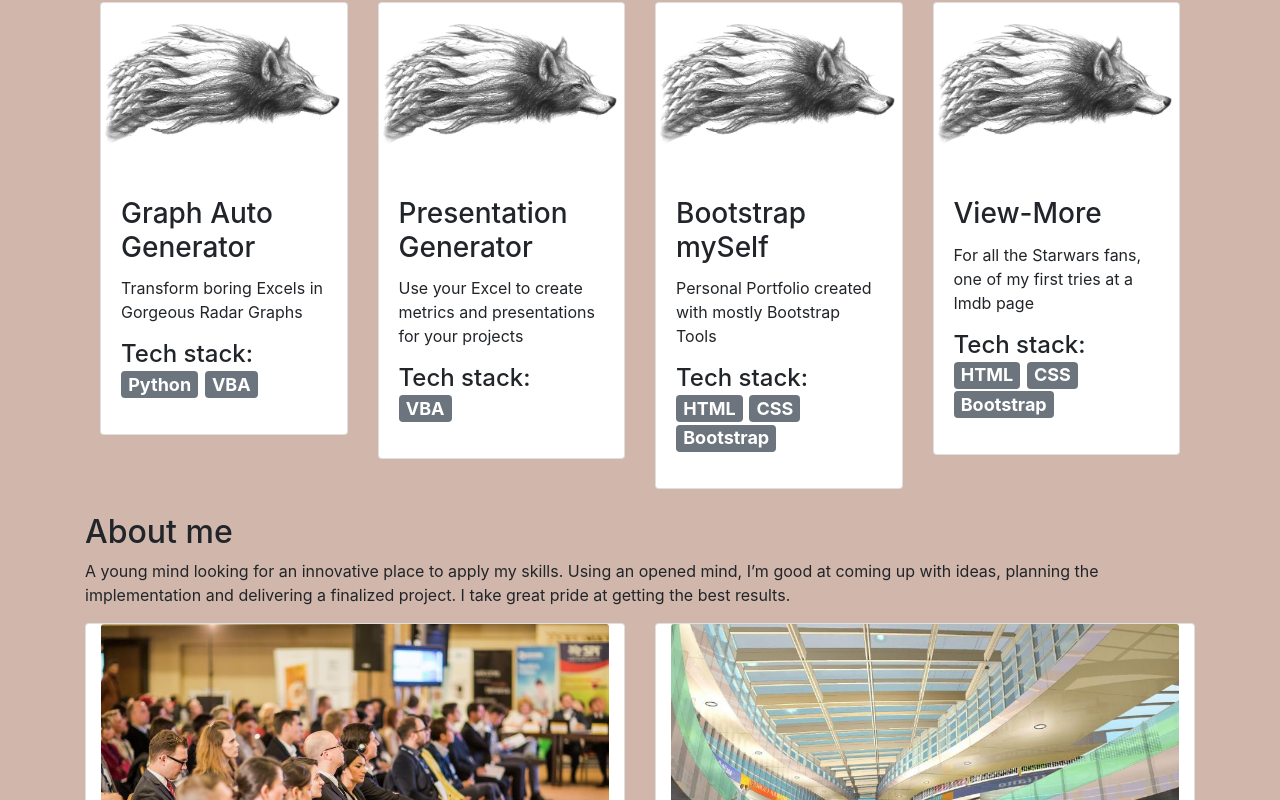
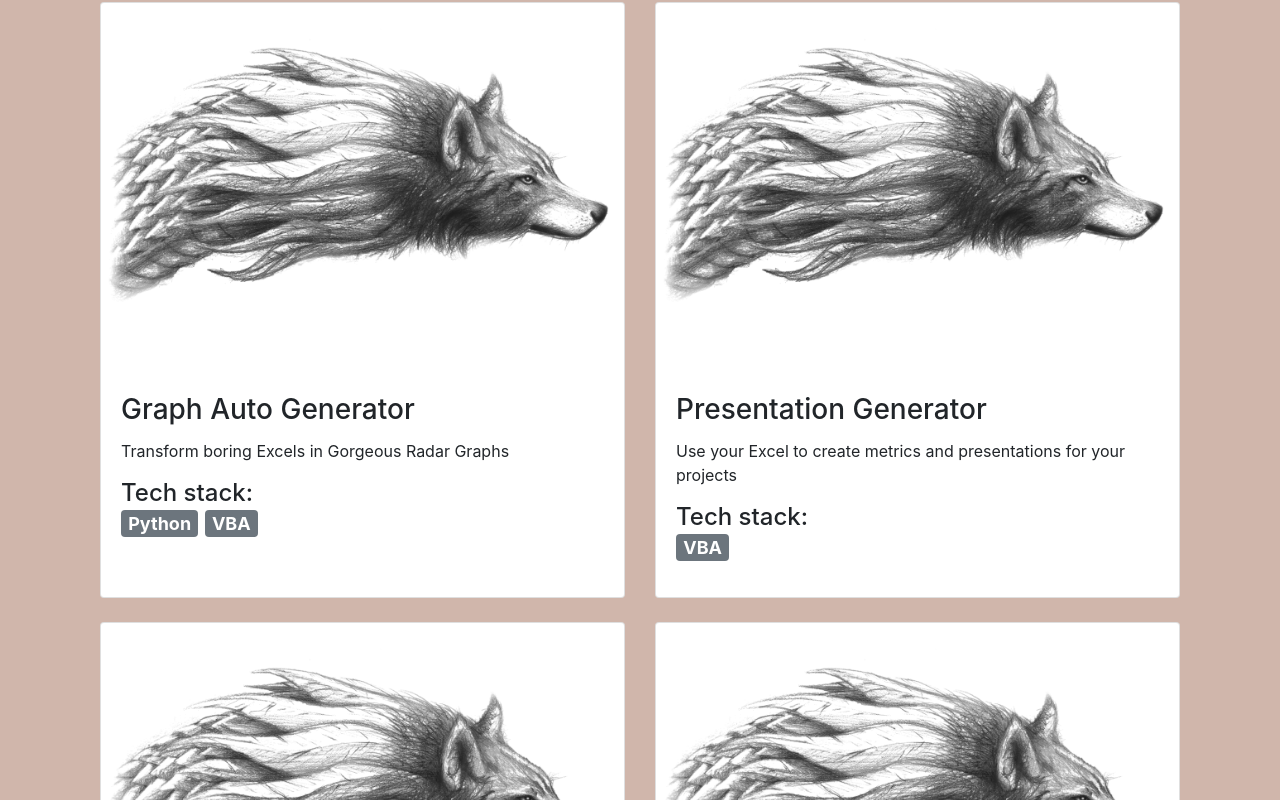
Before and after one commit to Lupescua/Bootstrap_profile, a website: page src/index.html in a window 1280 px wide. Shown: the part 908-1708 px from the top of the page. Drawn offline with nearby package versions, Linux system fonts and the light colour scheme; files that its build step writes are made by us from their sources.

Commit message:
Made card deck for the portfolio
Also split the card portfolio in 2 card decks

```diff
--- a/src/index.html
+++ b/src/index.html
@@ -140,8 +140,10 @@
         </section>
         <section id="portfolio" class="container">
             <h2>My Portfolio</h2>
-            <div class="row justify-content-center">
-                <div class="col-sm-6 col-md-4 col-lg-3">
+            <div class="row card-deck">
+                    <!-- justify-content-center  -->
+                <!-- <div class="col-sm-6 col-md-4 col-lg-3"> -->
+                        <!-- mb-4 col-sm-6 -->
                     <article class="card mb-4">
                         <img class="card-img-top" src="img/dacian_wolf.png" alt="wolf">
                         <div class="card-body">
@@ -159,8 +161,8 @@
                             </h4>
                         </div>
                     </article>
-                </div>
-                <div class="col-sm-6 col-md-4 col-lg-3">
+                <!-- </div> -->
+                <!-- <div class="col-sm-6 col-md-4 col-lg-3"> -->
                     <article class="card mb-4">
                         <img class="card-img-top" src="img/dacian_wolf.png" alt="wolf">
                         <div class="card-body">
@@ -179,7 +181,9 @@
                         </div>
                     </article>
                 </div>
-                <div class="col-sm-6 col-md-4 col-lg-3">
+                <div class="row card-deck">
+                <!-- </div> -->
+                <!-- <div class="col-sm-6 col-md-4 col-lg-3"> -->
                     <article class="card mb-4">
                         <img class="card-img-top" src="img/dacian_wolf.png" alt="wolf">
                         <div class="card-body">
@@ -197,8 +201,8 @@
                             </h4>
                         </div>
                     </article>
-                </div>
-                <div class="col-sm-6 col-md-4 col-lg-3">
+                <!-- </div> -->
+                <!-- <div class="col-sm-6 col-md-4 col-lg-3"> -->
                     <article class="card mb-4">
                         <img class="card-img-top" src="img/dacian_wolf.png" alt="wolf">
                         <div class="card-body">
@@ -216,7 +220,7 @@
                             </h4>
                         </div>
                     </article>
-                </div>
+                <!-- </div> -->
                 <!-- <div class="col-sm-6 col-md-4 col-lg-3">
                     <article class="card mb-4">
                         <img class="card-img-top" src="img/dacian_wolf.png" alt="wolf">
```
